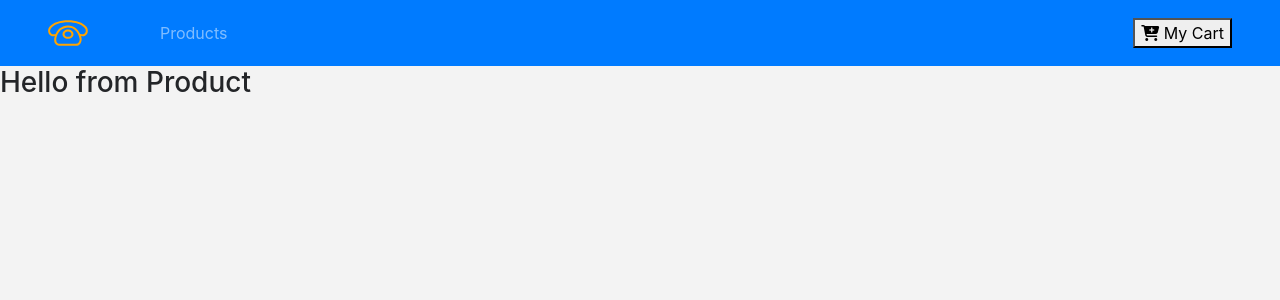
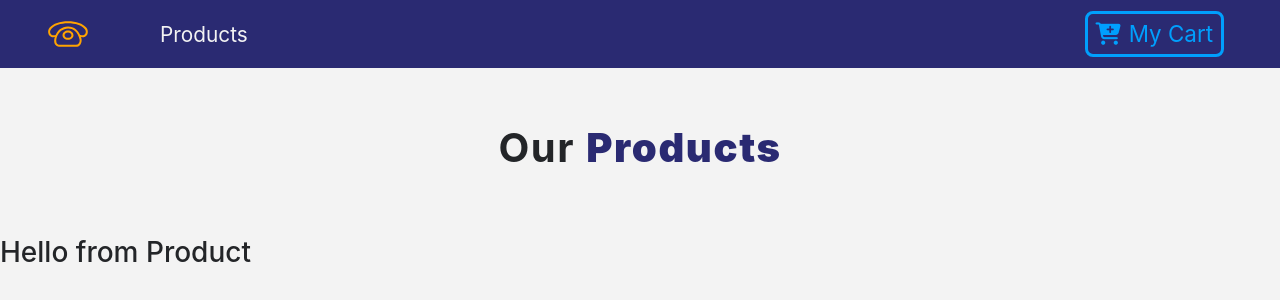
Before and after one commit to cobidev/e-commerce-react, a React (Create React App) app: page / in a window 1280 px wide. Shown: the top 300 px of the page. Built offline with nearby package versions, Linux system fonts and the light colour scheme.

Commit message:
Create Nav and Button Styled Components, create Title component

```diff
--- a/package.json
+++ b/package.json
@@ -7,7 +7,8 @@
     "react": "^16.8.6",
     "react-dom": "^16.8.6",
     "react-router-dom": "^5.0.1",
-    "react-scripts": "3.0.1"
+    "react-scripts": "3.0.1",
+    "styled-components": "^4.3.2"
   },
   "scripts": {
     "start": "react-scripts start",
--- a/src/App.css
+++ b/src/App.css
@@ -13,7 +13,7 @@ body {
 }
 
 .text-title {
-  letter-spacing: 0.3rem;
+  letter-spacing: 0.1rem;
   text-transform: uppercase;
 }
 
--- /dev/null
+++ b/src/components/Button.js
@@ -0,0 +1,23 @@
+import styled from 'styled-components';
+
+export const ButtonContainer = styled.button`
+  text-transform: capitalize;
+  font-size: 1.4rem;
+  background: transparent;
+  border: 0.2rem solid var(--light-blue);
+  color: var(--light-blue);
+  border-radius: 0.5rem;
+  padding: 0.2rem 0.5rem;
+  cursor: pointer;
+  margin: 0.2rem 0.5rem 0.2rem 0;
+  transition: all 0.5s ease;
+
+  &:hover {
+    background: var(--light-blue);
+    color: var(--main-blue);
+  }
+
+  &:focus {
+    outline: none;
+  }
+`;
--- a/src/components/Navbar.js
+++ b/src/components/Navbar.js
@@ -1,26 +1,41 @@
 import React from 'react';
 import { Link } from 'react-router-dom';
 import logo from '../logo.svg';
+import styled from 'styled-components';
+import { ButtonContainer } from './Button';
+
+const NavWrapper = styled.nav`
+  background-color: var(--main-blue);
+
+  .nav-link {
+    color: var(--main-white) !important;
+    font-size: 1.3rem;
+    text-transform: capitalize;
+  }
+`;
 
 const Navbar = () => {
   return (
-    <nav className="navbar navbar-expand-sm navbar-dark bg-primary px-sm-5">
+    <NavWrapper className="navbar navbar-expand-sm navbar-dark px-sm-5">
       <Link to="/">
         <img src={logo} alt="store" className="navbar-brand" />
       </Link>
       <ul className="navbar-nav align-items-center">
         <li className="nav-item ml-5">
           <Link to="/" className="nav-link">
-            Products
+            products
           </Link>
         </li>
       </ul>
       <Link to="/cart" className="ml-auto">
-        <button>
-          <i className="fas fa-cart-plus" /> My Cart
-        </button>
+        <ButtonContainer>
+          <span className="mr-2">
+            <i className="fas fa-cart-plus" />
+          </span>
+          my cart
+        </ButtonContainer>
       </Link>
-    </nav>
+    </NavWrapper>
   );
 };
 
--- a/src/components/ProductList.js
+++ b/src/components/ProductList.js
@@ -1,12 +1,29 @@
 import React from 'react';
 import Product from './Product';
+import Title from './Title';
+import { storeProducts } from '../data';
 
-const ProductList = () => {
-  return (
-    <section>
-      <Product />
-    </section>
-  );
-};
+class ProductList extends React.Component {
+  state = {
+    products: storeProducts
+  };
+
+  render() {
+    console.log(this.state);
+    return (
+      <>
+        <div className="py-5">
+          <div className="container">
+            <Title name="our" title="products" />
+            <div className="row" />
+          </div>
+        </div>
+        <section>
+          <Product />
+        </section>
+      </>
+    );
+  }
+}
 
 export default ProductList;
--- /dev/null
+++ b/src/components/Title.js
@@ -0,0 +1,15 @@
+import React from 'react';
+
+const Title = ({ name, title }) => {
+  return (
+    <div className="row">
+      <div className="col-10 mx-auto my-2 text-center text-title">
+        <h1 className="text-capitalize font-weight-bold">
+          {name} <strong className="text-blue">{title}</strong>
+        </h1>
+      </div>
+    </div>
+  );
+};
+
+export default Title;
```
Also changed, not shown: src/App.js (+5 -4 lines), 1 other file (tests, documents, lock files or other folders).
